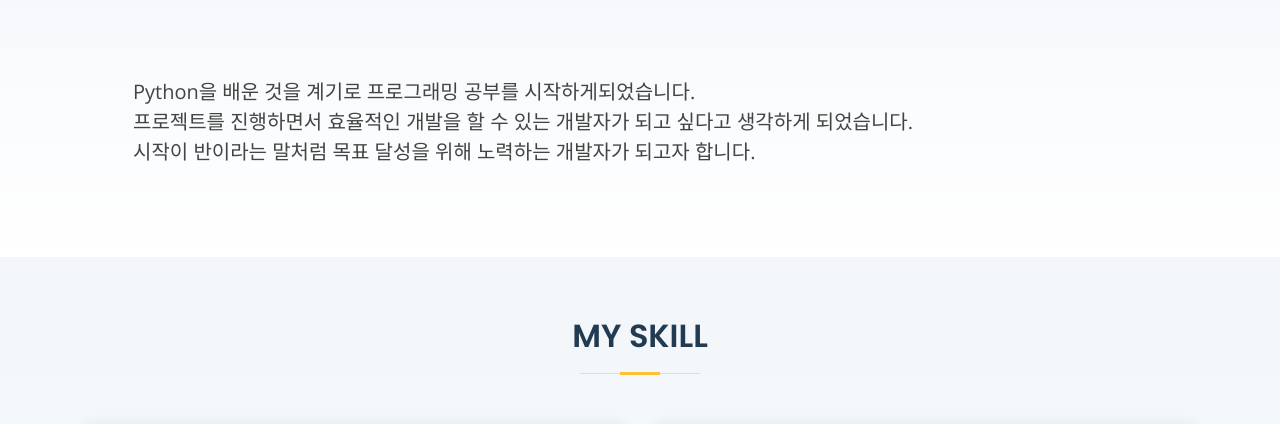
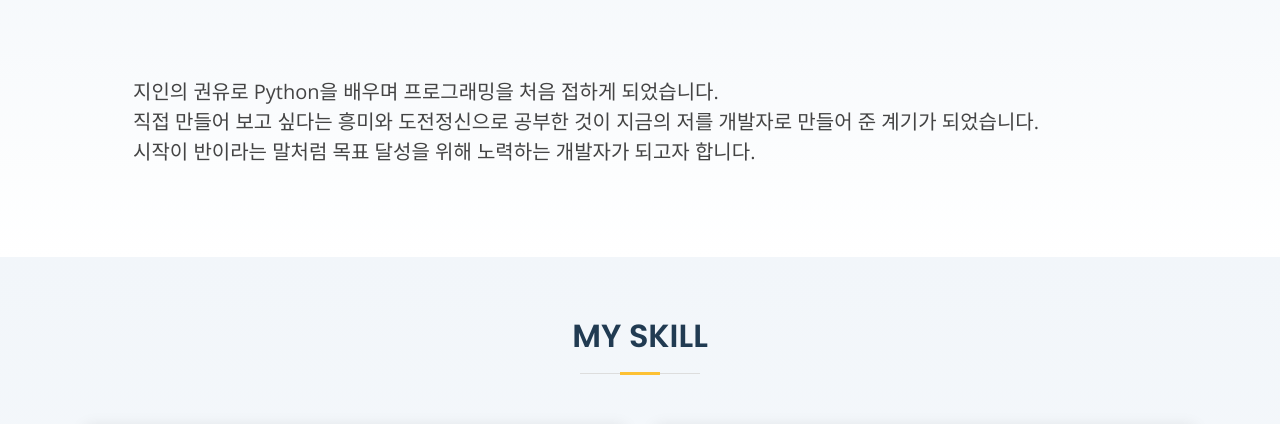
Before and after one commit to HyejinSON/portfolio, a plain HTML site: page HJ_portfolio/bocor-master/index.html in a window 1280 px wide. Shown: the part 891-1315 px from the top of the page. Drawn offline with nearby package versions, Linux system fonts and the light colour scheme.

Commit message:
commit. 최종3

```diff
--- a/HJ_portfolio/bocor-master/index.html
+++ b/HJ_portfolio/bocor-master/index.html
@@ -114,8 +114,8 @@
           <div class="col-xl-12 pl-0 pl-lg-5 pr-lg-1 d-flex align-items-stretch">
             <div class="content d-flex flex-column justify-content-center" style="text-aligh:center;">
               <p data-aos="fade-in"  style="padding-left: 15px; font-size:20px">
-           		Python을 배운 것을 계기로 프로그래밍 공부를 시작하게되었습니다.
-               <br>프로젝트를 진행하면서 효율적인 개발을 할 수 있는 개발자가 되고 싶다고 생각하게 되었습니다.
+           		지인의 권유로 Python을 배우며 프로그래밍을 처음 접하게 되었습니다.
+               <br>직접 만들어 보고 싶다는 흥미와 도전정신으로 공부한 것이 지금의 저를 개발자로 만들어 준 계기가 되었습니다.
                <br>시작이 반이라는 말처럼 목표 달성을 위해 노력하는 개발자가 되고자 합니다.
               </p>
 
```
